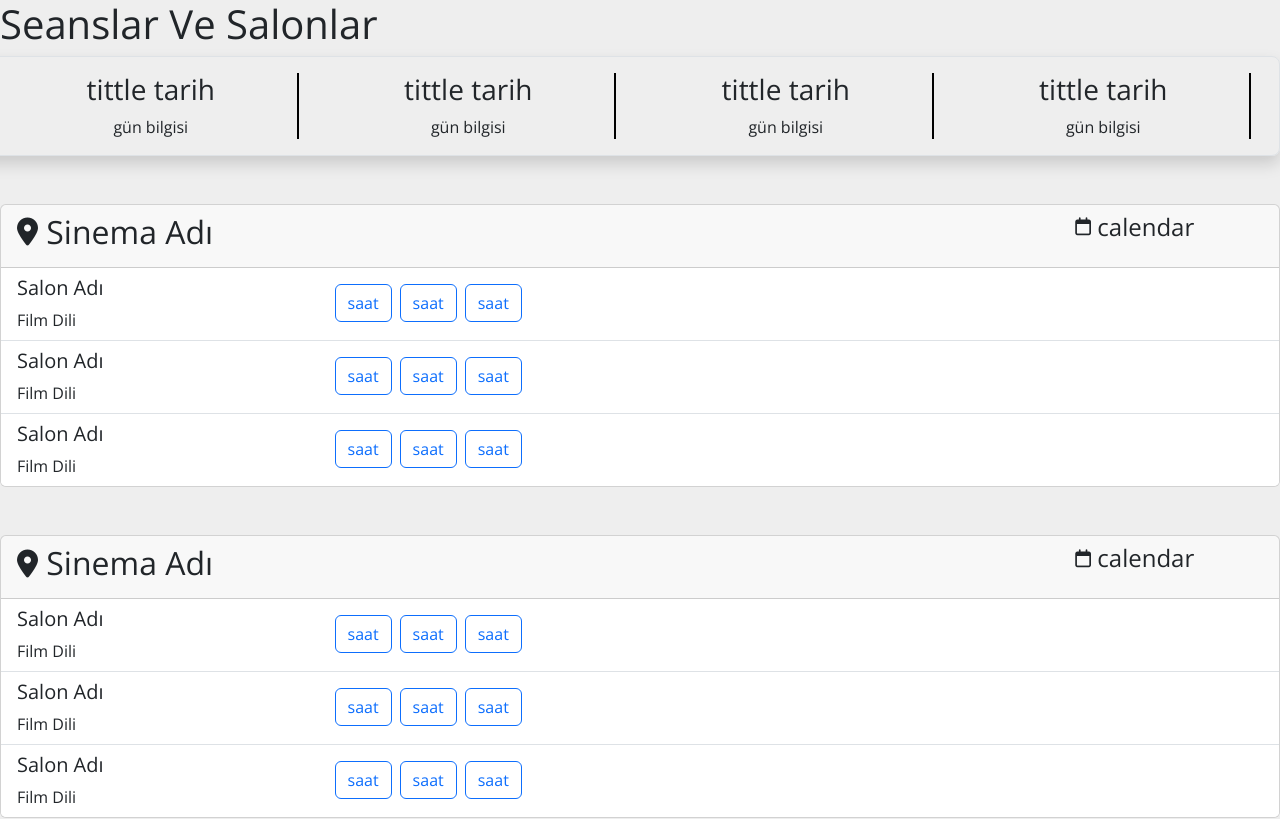
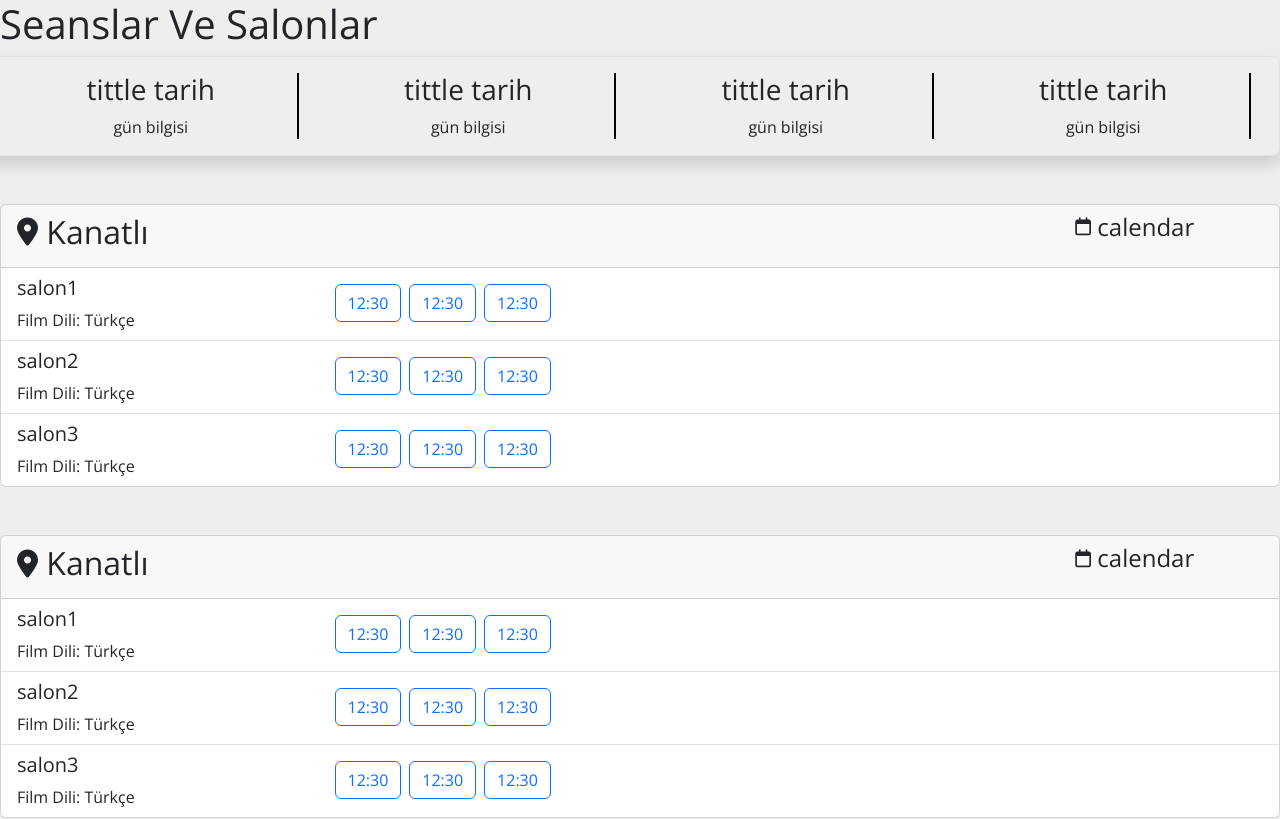
Before and after one commit to Mehtor99/sinema_bilet, a React (Create React App) app: page /deneme in a window 1280 px wide. Shown: the top 819 px of the page. Built offline with nearby package versions, Linux system fonts and the light colour scheme.

Commit message:
salonCardList düzenlendi

```diff
--- a/src/components/atoms/SalonCard.tsx
+++ b/src/components/atoms/SalonCard.tsx
@@ -1,7 +1,13 @@
 import React from "react";
 import { NavLink } from "react-router-dom";
+import { ISession } from "../../models/ISession";
 
-function SalonCard() {
+interface ISalonCard {
+  cinemaName: string,
+  salonAdi: string[],
+  sessions: ISession[]
+}
+function SalonCard(props: ISalonCard) {
   return (
     <div className="card mt-5 mb-5">
       <div className="card-header">
@@ -9,7 +15,7 @@ function SalonCard() {
           <div className="col-4">
             <h2>
               {" "}
-              <i className="fa-solid fa-location-dot fa-sm"></i> Sinema Adı
+              <i className="fa-solid fa-location-dot fa-sm"></i> {props.cinemaName}
             </h2>
           </div>
           <div className="col-6"></div>
@@ -24,25 +30,25 @@ function SalonCard() {
         <li className="list-group-item">
           <div className="row">
             <div className="col-3">
-              <h5>Salon Adı</h5>
-              <span>Film Dili</span>
+              <h5>{props.salonAdi[0]}</h5>
+              <span>Film Dili: Türkçe</span>
             </div>
             <div className="col-9">
               <NavLink to="/seat-selection">
                 <input
                   type="button"
-                  value="saat"
+                  value={props.sessions[0].saat}
                   className="btn btn-outline-primary me-2 mt-2"
                 />
               </NavLink>
               <input
                 type="button"
-                value="saat"
+                value={props.sessions[1].saat}
                 className="btn btn-outline-primary me-2 mt-2"
               />
               <input
                 type="button"
-                value="saat"
+                value={props.sessions[2].saat}
                 className="btn btn-outline-primary me-2 mt-2"
               />
             </div>
@@ -51,23 +57,23 @@ function SalonCard() {
         <li className="list-group-item">
           <div className="row">
             <div className="col-3">
-              <h5>Salon Adı</h5>
-              <span>Film Dili</span>
+              <h5>{props.salonAdi[1]}</h5>
+              <span>Film Dili: Türkçe</span>
             </div>
             <div className="col-9">
               <input
                 type="button"
-                value="saat"
+                value={props.sessions[3].saat}
                 className="btn btn-outline-primary me-2 mt-2"
               />
               <input
                 type="button"
-                value="saat"
+                value={props.sessions[4].saat}
                 className="btn btn-outline-primary me-2 mt-2"
               />
               <input
                 type="button"
-                value="saat"
+                value={props.sessions[5].saat}
                 className="btn btn-outline-primary me-2 mt-2"
               />
             </div>
@@ -76,23 +82,23 @@ function SalonCard() {
         <li className="list-group-item">
           <div className="row">
             <div className="col-3">
-              <h5>Salon Adı</h5>
-              <span>Film Dili</span>
+              <h5>{props.salonAdi[2]}</h5>
+              <span>Film Dili: Türkçe</span>
             </div>
             <div className="col-9">
               <input
                 type="button"
-                value="saat"
+                value={props.sessions[6].saat}
                 className="btn btn-outline-primary me-2 mt-2"
               />
               <input
                 type="button"
-                value="saat"
+                value={props.sessions[7].saat}
                 className="btn btn-outline-primary me-2 mt-2"
               />
               <input
                 type="button"
-                value="saat"
+                value={props.sessions[8].saat}
                 className="btn btn-outline-primary me-2 mt-2"
               />
             </div>
--- a/src/components/molecules/SalonCardList.tsx
+++ b/src/components/molecules/SalonCardList.tsx
@@ -2,11 +2,14 @@ import React from 'react'
 import SalonCard from '../atoms/SalonCard'
 
 function SalonCardList() {
+  const salonlar = ['salon1','salon2','salon3']
+  const seanslar = [{id:1,saat:'12:30',seatList:[]},{id:1,saat:'12:30',seatList:[]},{id:1,saat:'12:30',seatList:[]},{id:1,saat:'12:30',seatList:[]},{id:1,saat:'12:30',seatList:[]},{id:1,saat:'12:30',seatList:[]},{id:1,saat:'12:30',seatList:[]},{id:1,saat:'12:30',seatList:[]},{id:1,saat:'12:30',seatList:[]}]
   return (
     <div>
-        <SalonCard/>
-        <SalonCard/>
-        <SalonCard/>
+        <SalonCard cinemaName='Kanatlı' salonAdi={salonlar} sessions={seanslar}/>
+        <SalonCard cinemaName='Kanatlı' salonAdi={salonlar} sessions={seanslar}/>
+        <SalonCard cinemaName='Kanatlı' salonAdi={salonlar} sessions={seanslar}/>
+
     </div>
   )
 }
--- /dev/null
+++ b/src/models/ISession.tsx
@@ -0,0 +1,7 @@
+import { ISeat } from "./ISeat";
+
+export interface ISession{
+    id: number,
+    saat: string,
+    seatList: ISeat[]
+}
```
